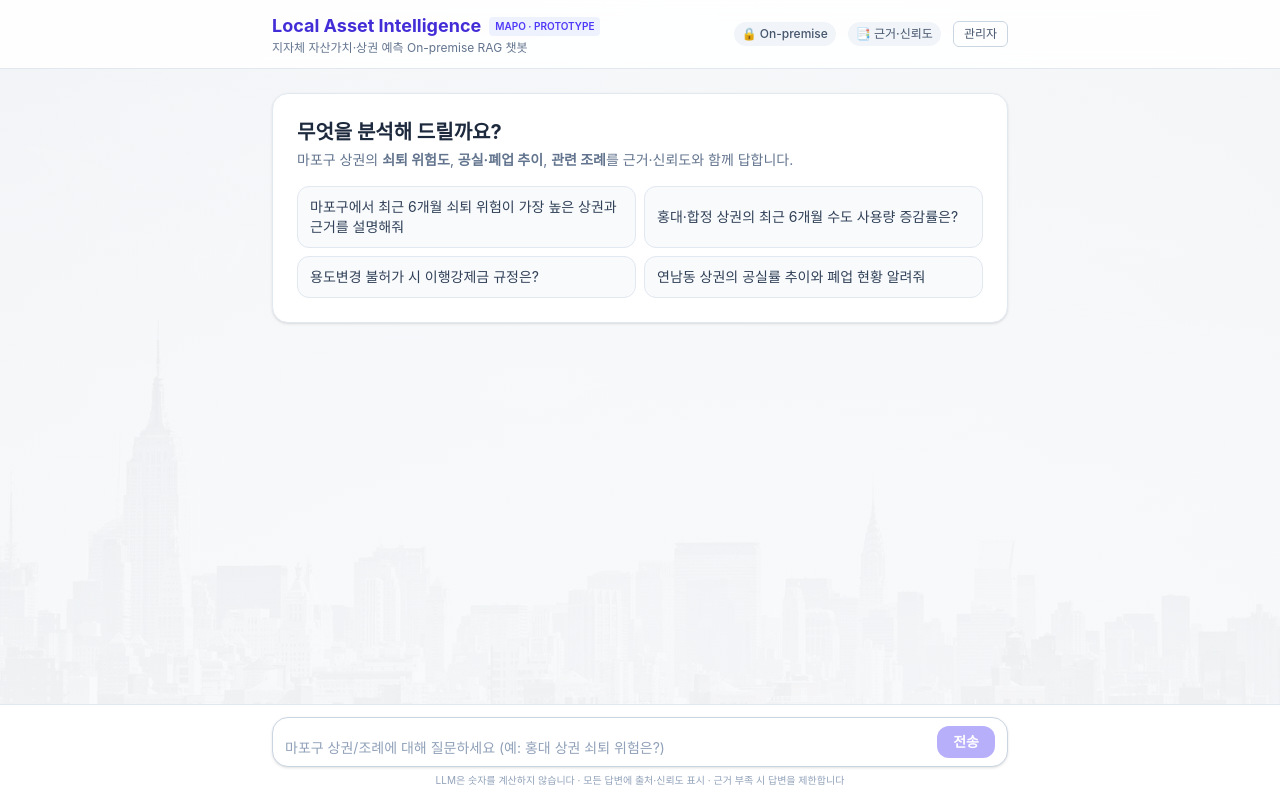
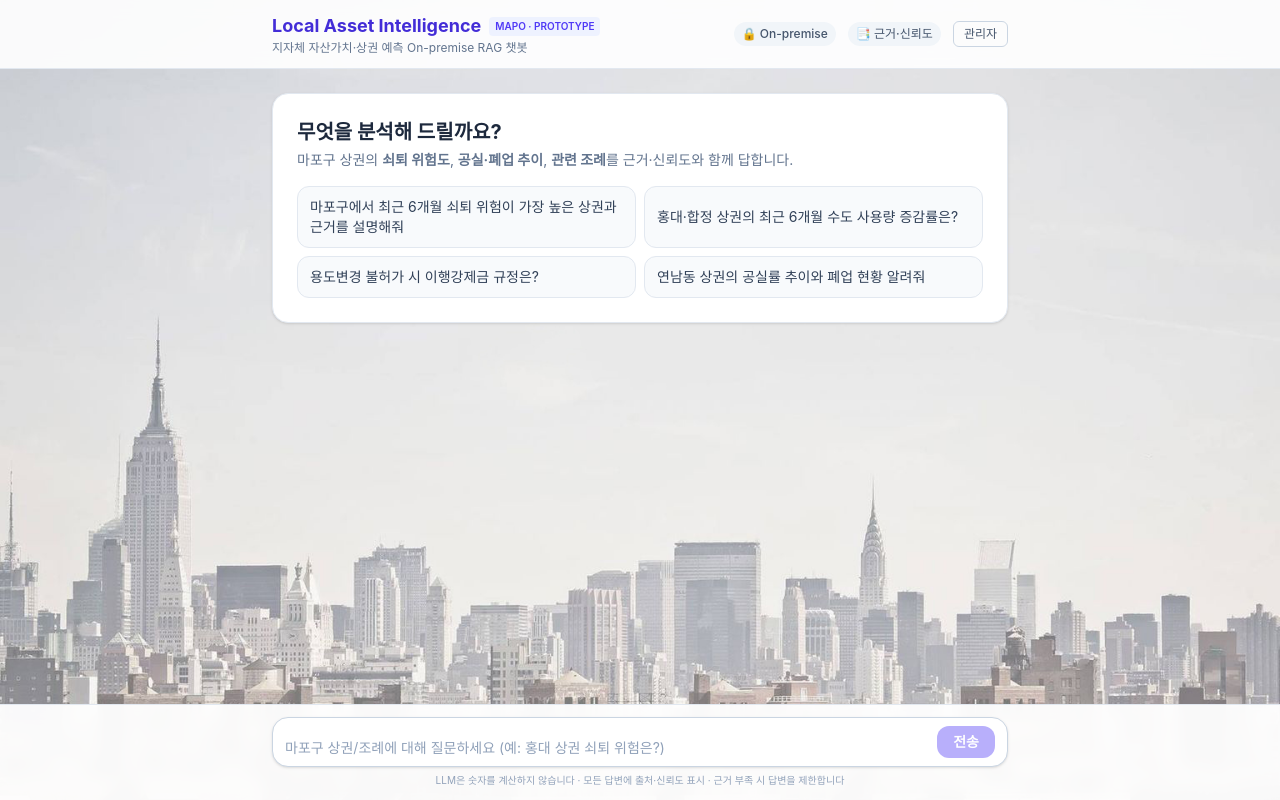
Before and after one commit to shampaign84/local-asset-intelligence, a Next.js app: page / in a window 1280 px wide. Built offline with nearby package versions, Linux system fonts and the light colour scheme.

Commit message:
feat: simplify background image in globals.css
Removed gradient overlay for cleaner background image effect

Co-authored-by: shampaign84 <226022953+shampaign84@users.noreply.github.com>

```diff
--- a/src/app/globals.css
+++ b/src/app/globals.css
@@ -10,8 +10,7 @@ body {
 html {
   min-height: 100%;
   background-color: #f8fafc; /* slate-50 fallback */
-  background-image: linear-gradient(180deg, rgba(248, 250, 252, 0.86), rgba(248, 250, 252, 0.93)),
-    url("/images/nyc-skyline-bg.jpg");
+  background-image: url("/images/nyc-skyline-bg.jpg");
   background-size: cover;
   background-position: center top;
   background-repeat: no-repeat;
```
